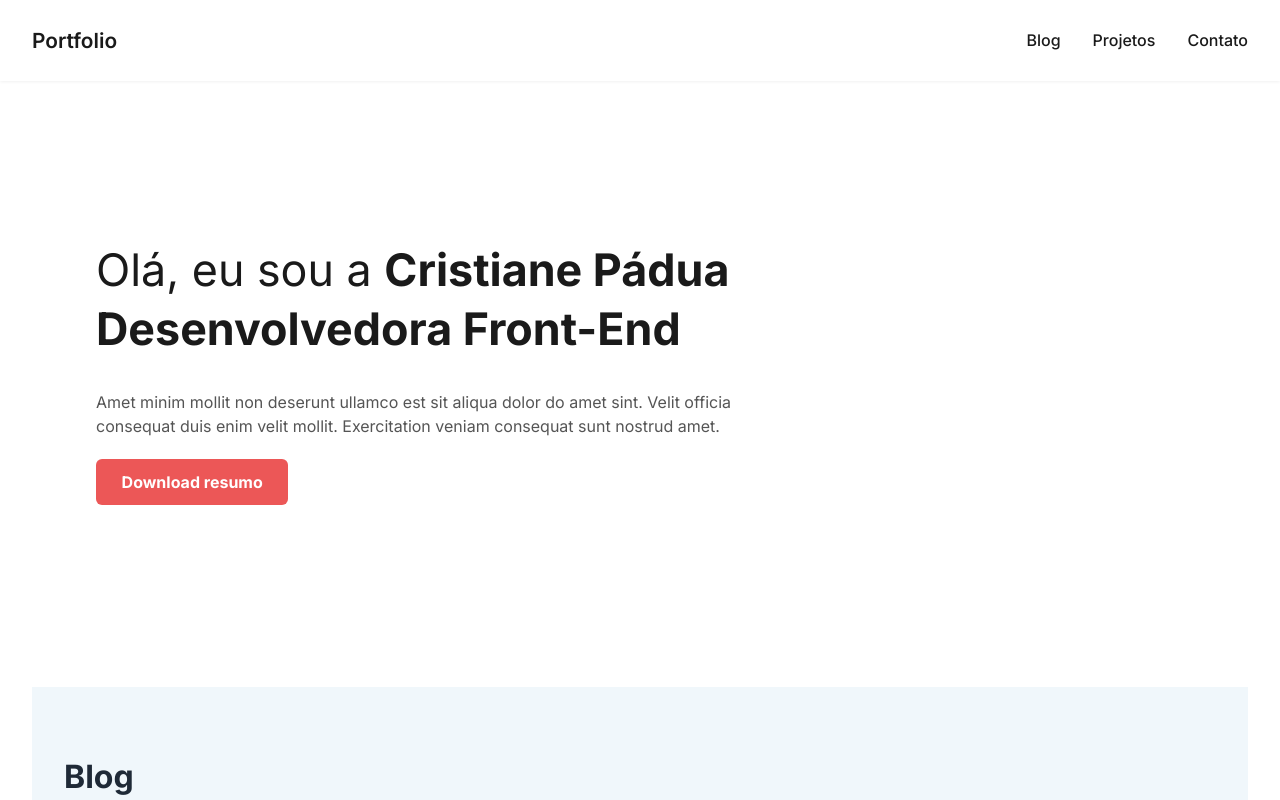
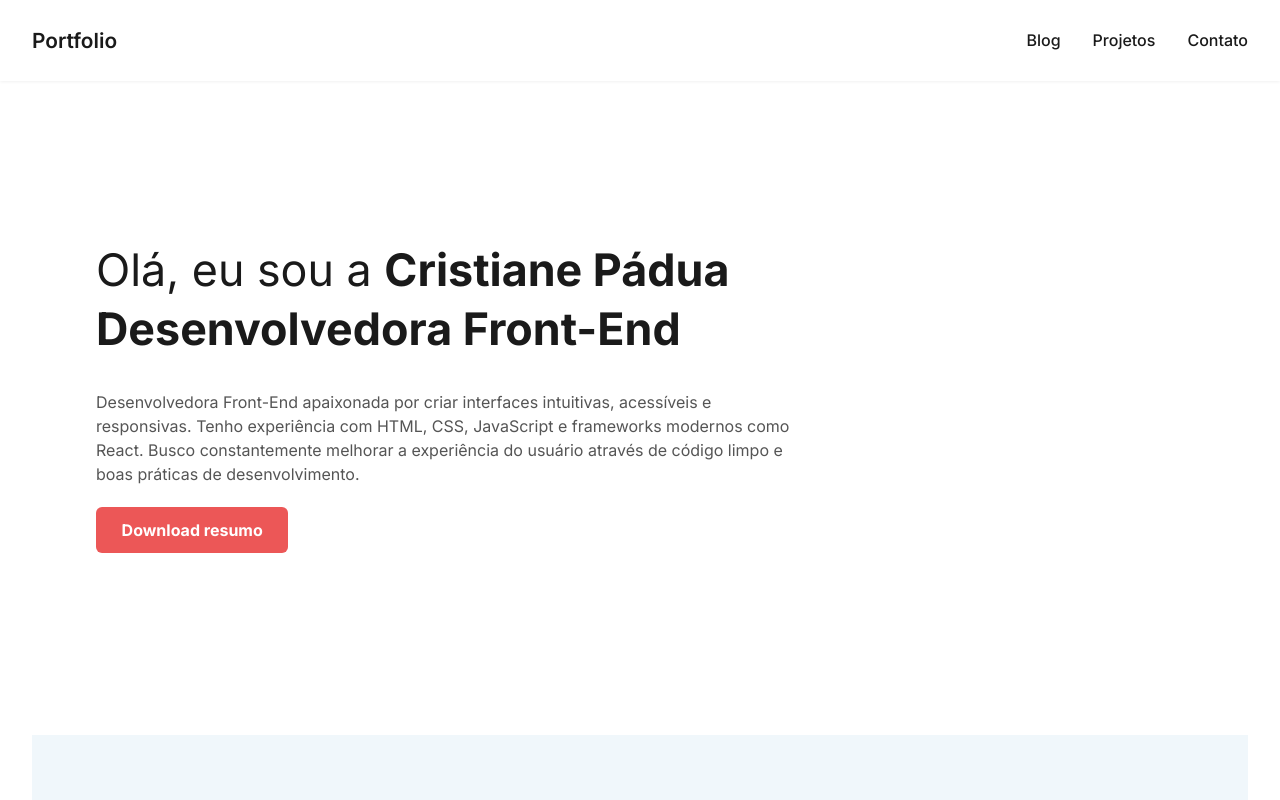
Before and after one commit to cpaduaa/RID217483-Desafio04, a React (Vite) app: page / in a window 1280 px wide. Shown: the top 800 px of the page. Built offline with nearby package versions, Linux system fonts and the light colour scheme.

Commit message:
Alteracao no hero

```diff
--- a/src/components/Hero.tsx
+++ b/src/components/Hero.tsx
@@ -10,8 +10,7 @@ function Hero() {
         </h1>
 
         <p className="hero-subtitle">
-          Amet minim mollit non deserunt ullamco est sit aliqua dolor do amet sint.
-          Velit officia consequat duis enim velit mollit. Exercitation veniam consequat sunt nostrud amet.
+          Desenvolvedora Front-End apaixonada por criar interfaces intuitivas, acessíveis e responsivas. Tenho experiência com HTML, CSS, JavaScript e frameworks modernos como React. Busco constantemente melhorar a experiência do usuário através de código limpo e boas práticas de desenvolvimento.
         </p>
 
         <a href="/curriculo.pdf" download className="hero-button">
```
